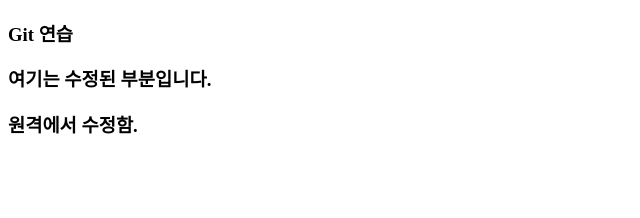
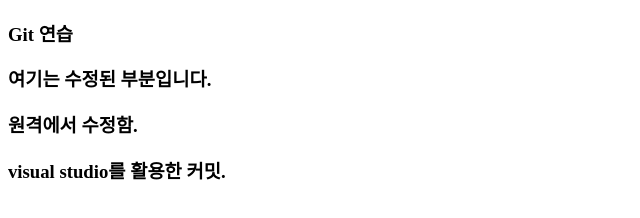
Before and after one commit to ddul22/html, a plain HTML site: page index.html in a window 1280 px wide. Shown: the whole page, without its empty margins (0-640 px from the left). Drawn offline with Linux system fonts and the light colour scheme.

Commit message:
VSC 커밋함.

```diff
--- a/index.html
+++ b/index.html
@@ -11,5 +11,6 @@
    <h3>여기는 수정된 부분입니다.</h3>
   <!-- 원격에서 수정한 내용 -->
   <h3>원격에서 수정함.</h3>
+  <h3>visual studio를 활용한 커밋.</h3>
 </body>
 </html>
```
